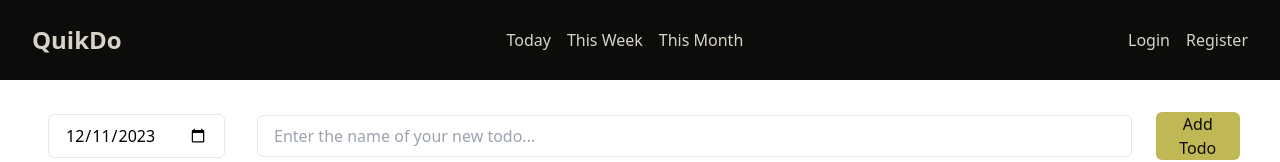
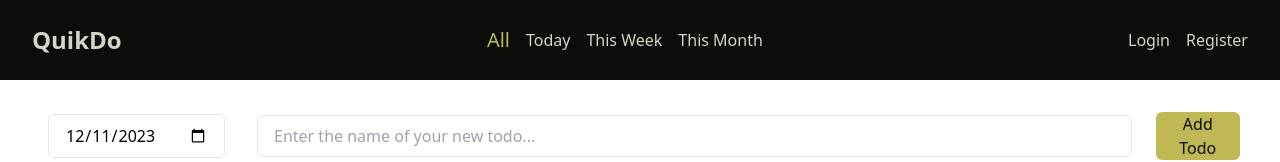
Before and after one commit to Jacob-Mowat/quik-do, a React (Create React App) app in the folder client/: page / in a window 1280 px wide. Shown: the top 162 px of the page. Built offline with nearby package versions, Linux system fonts and the light colour scheme.

Commit message:
[Feat] Header now uses state to store selected filter option - this now has to be configured with a context to provide it to the App view

```diff
--- a/client/src/components/header.component.tsx
+++ b/client/src/components/header.component.tsx
@@ -1,4 +1,15 @@
+import { useState } from "react";
+
+const filterOptions = [
+    'All',
+    'Today',
+    'This Week',
+    'This Month',
+];
+
 const Header = () => {
+    const [selectedFilter, setSelectedFilter] = useState('All');
+
     return (
         <header className='h-20 flex items-center justify-between px-8 bg-[#0C0D0A]'>
             <div className='flex items-center'>
@@ -7,9 +18,10 @@ const Header = () => {
 
             {/* Menu actions */}
             <nav className="flex items-center space-x-4">
-                <a href="#" className="hover:text-[#BFB854] text-[#D9D3C7]">Today</a>
-                <a href="#" className="hover:text-[#BFB854] text-[#D9D3C7]">This Week</a>
-                <a href="#" className="hover:text-[#BFB854] text-[#D9D3C7]">This Month</a>
+                {/* Filter todos */}
+                {filterOptions.map((filterOption) => (
+                    <a href="#" onClick={(e) => setSelectedFilter(filterOption)}className={`hover:text-[#BFB854] ${selectedFilter === filterOption ? "text-xl text-[#BFB854]" : "text-[#D9D3C7]"}`}>{filterOption}</a>
+                ))}
             </nav>
 
             <nav className="flex items-center space-x-4">
```
